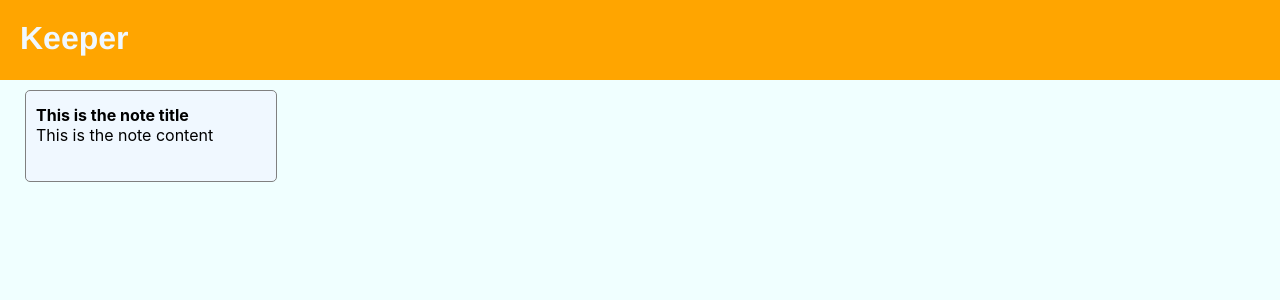
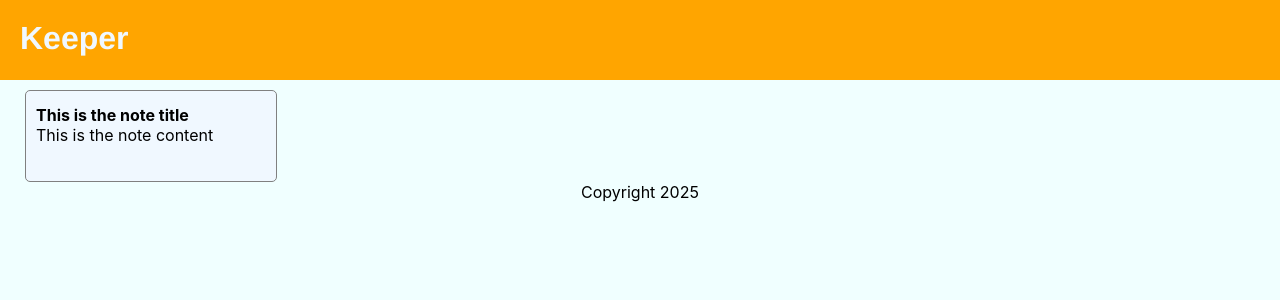
Before and after one commit to rangerbd/keeper-react-, a React (Create React App) app: page / in a window 1280 px wide. Shown: the top 300 px of the page. Built offline with nearby package versions, Linux system fonts and the light colour scheme.

Commit message:
adding footer

```diff
--- a/src/App.css
+++ b/src/App.css
@@ -29,7 +29,7 @@ body{
 
 
 }
-.box h4{
+.box h4 {
   margin-bottom: 0;
   margin-top: 6%;
 
@@ -37,3 +37,7 @@ body{
 .box p{
   margin-top: 0;
 }
+
+.Footer{
+  text-align: center;
+}
--- a/src/App.js
+++ b/src/App.js
@@ -2,12 +2,17 @@ import logo from './logo.svg';
 import './App.css';
 import Header from './components/header';
 import Firstbox from './components/firstbox';
+import Footer from './components/footer';
+
+
+
 
 function App() {
   return (
     <div>
     <Header />
     <Firstbox />
+    <Footer />
     </div>
   )
 
--- /dev/null
+++ b/src/components/footer.jsx
@@ -0,0 +1,13 @@
+import react from 'react';
+
+const currentYear = new Date().getFullYear();
+function Footer(){
+    return (
+        <div className='Footer'>
+            <p>Copyright {currentYear}</p>
+        </div>
+
+    )
+}
+
+export default Footer;
--- a/src/index.js
+++ b/src/index.js
@@ -4,9 +4,11 @@ import './index.css';
 import App from './App';
 import reportWebVitals from './reportWebVitals';
 
+
 const root = ReactDOM.createRoot(document.getElementById('root'));
 root.render(
   < App />
+
 );
 
 
```
